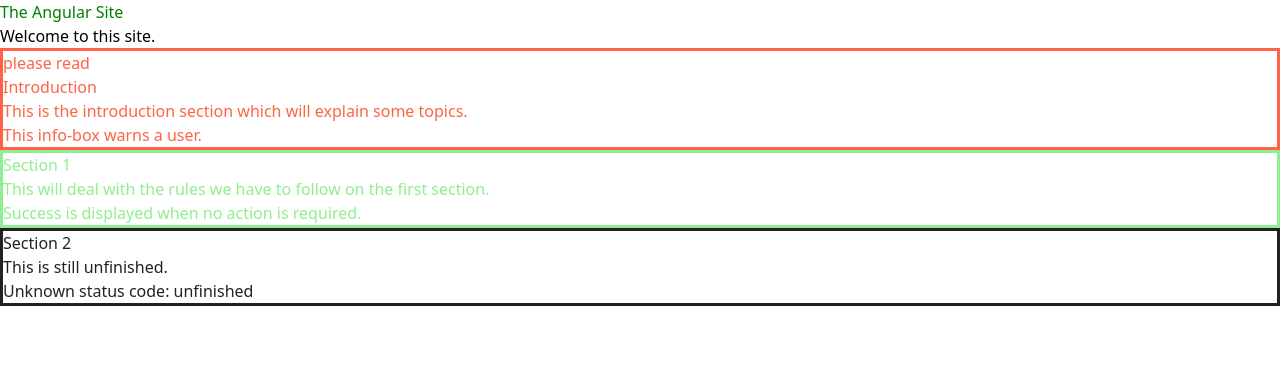
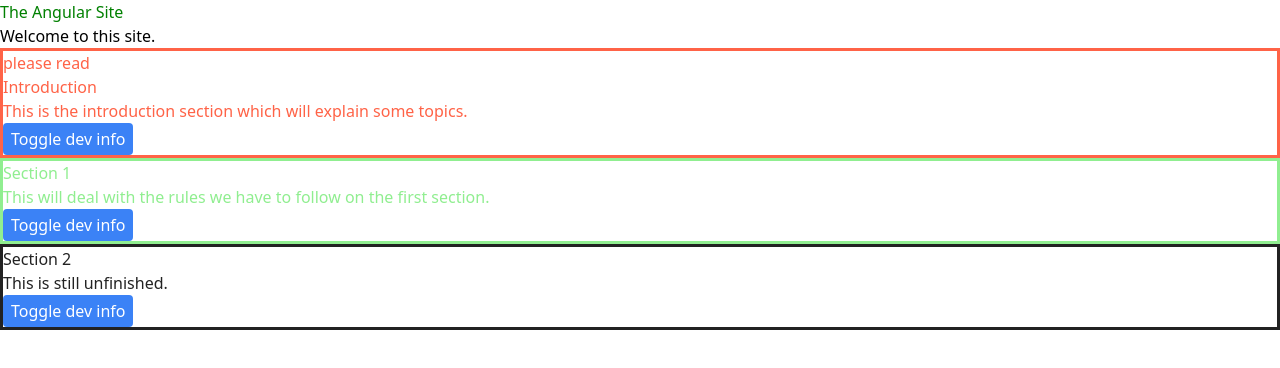
Before and after one commit to edwardtanguay/et672-angular-site, an Angular app: page / in a window 1280 px wide. Shown: the top 368 px of the page. Built offline with nearby package versions, Linux system fonts and the light colour scheme.

Commit message:
plain button

```diff
--- a/src/app/info-box/info-box.component.html
+++ b/src/app/info-box/info-box.component.html
@@ -5,9 +5,21 @@
 	<div *ngIf="status === 'danger'" class="text-xl">please read</div>
 	<h2 class="text-3xl text-yellow-400">{{ title }}</h2>
 	<p class="text-xl italic text-gray-300">{{ body }}</p>
-	<div [ngSwitch]="status" class="border-t border-green-900 mt-5 pt-2">
-		<span *ngSwitchCase="'danger'">This info-box warns a user.</span>
-		<span *ngSwitchCase="'success'">Success is displayed when no action is required.</span>
-		<span *ngSwitchDefault>Unknown status code: {{ status }}</span>
+	<div>
+		<button class="mt-3" (click)="showDevInfo = !showDevInfo">
+			Toggle dev info
+		</button>
+	</div>
+	<div *ngIf="showDevInfo">
+		<div
+			[ngSwitch]="status"
+			class="border-t border-green-900 mt-5 pt-2 text-black"
+		>
+			<span *ngSwitchCase="'danger'">This info-box warns a user.</span>
+			<span *ngSwitchCase="'success'"
+				>Success is displayed when no action is required.</span
+			>
+			<span *ngSwitchDefault>Unknown status code: {{ status }}</span>
+		</div>
 	</div>
 </div>
--- a/src/app/info-box/info-box.component.ts
+++ b/src/app/info-box/info-box.component.ts
@@ -14,8 +14,14 @@
 	@Input() body = '(watch this space...)';
 
 	color = '';
+	showDevInfo = false;
 
 	ngOnInit() {
-		this.color = this.status === 'danger' ? 'tomato' : this.status === 'success' ? 'lightgreen' : '#222';
+		this.color =
+			this.status === 'danger'
+				? 'tomato'
+				: this.status === 'success'
+				? 'lightgreen'
+				: '#222';
 	}
 }
--- a/src/styles.scss
+++ b/src/styles.scss
@@ -1,3 +1,9 @@
 @tailwind base;
 @tailwind components;
 @tailwind utilities;
+
+@layer base {
+	button {
+		@apply bg-blue-500 hover:bg-blue-700 text-white py-1 px-2 rounded
+	}
+}
```
